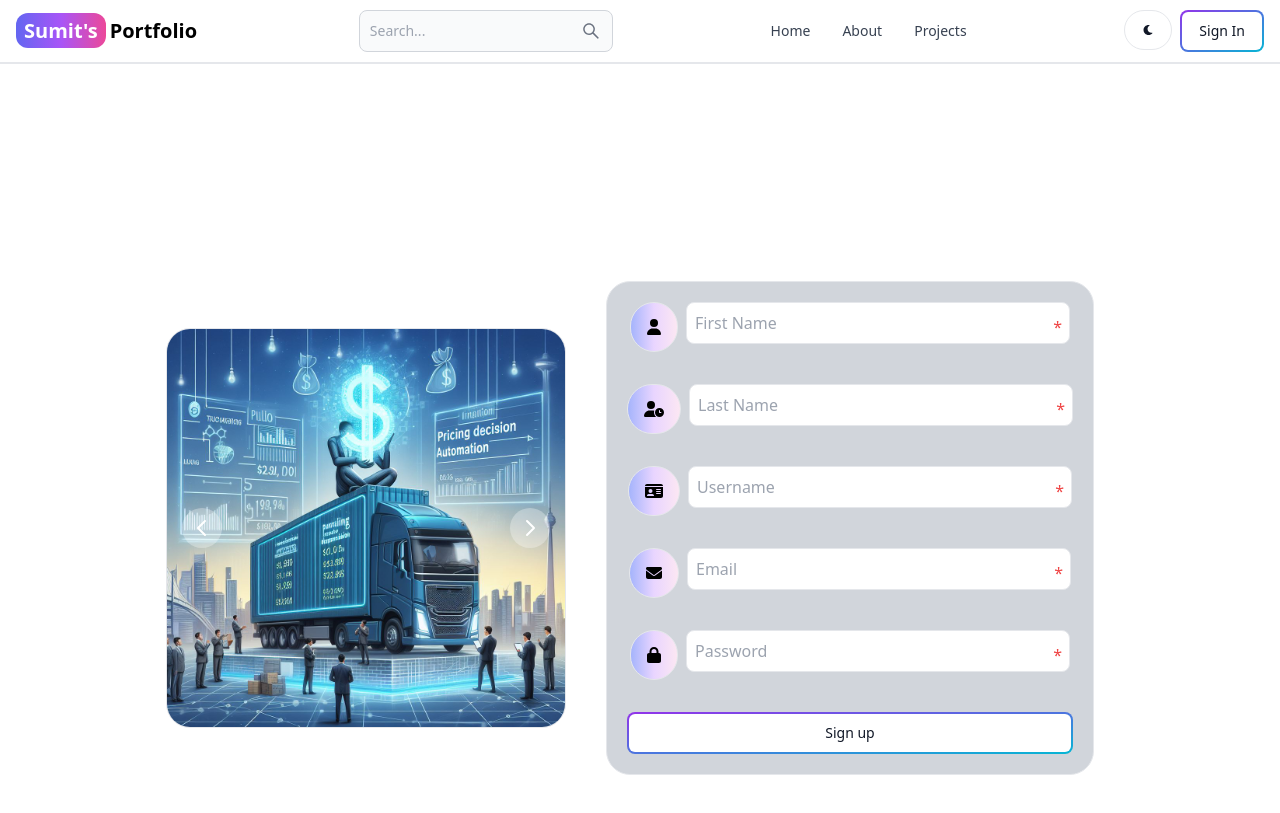
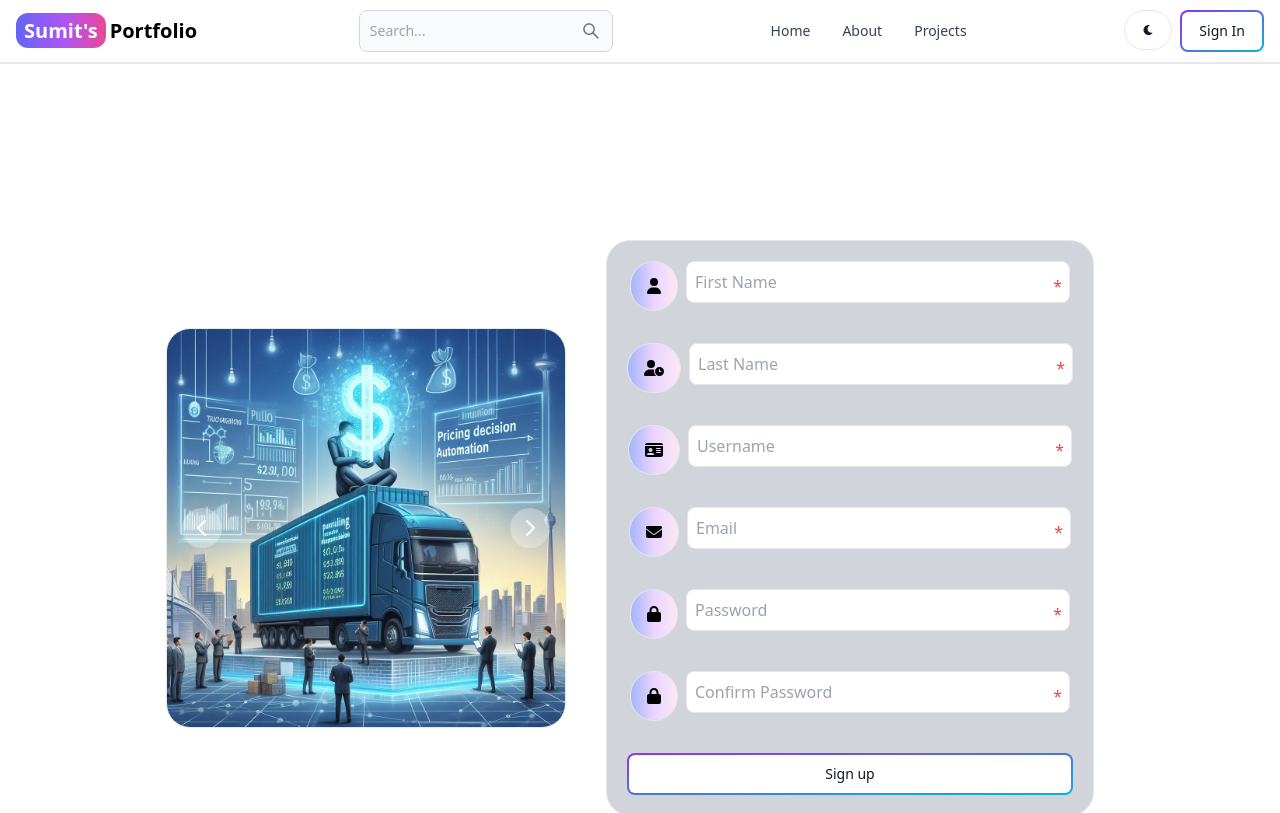
Before and after one commit to sumitsharnov/BlogBlog, a React (Vite) app in the folder client/: page /sign-up in a window 1280 px wide. Shown: the top 813 px of the page. Built offline with nearby package versions, Linux system fonts and the light colour scheme.

Commit message:
Signup page validations

```diff
--- a/client/src/pages/SignUp.jsx
+++ b/client/src/pages/SignUp.jsx
@@ -25,9 +25,10 @@ const SignUp = () => {
   const [formData, setFormData] = useState({
     firstName: "",
     lastName: "",
-    username: "", // New field for username
+    username: "",
     email: "",
     password: "",
+    confirmPassword: "", // New field for confirm password
   });
   const [errorMessage, setErrorMessage] = useState(null);
   const [signupSuccess, setsignupSuccess] = useState(null);
@@ -36,6 +37,7 @@ const SignUp = () => {
   const [isSubmitted, setIsSubmitted] = useState(false);
   const dispatch = useDispatch();
   const navigate = useNavigate();
+
   const handleChange = (e) => {
     const { id, value } = e.target;
     setFormData({
@@ -47,9 +49,29 @@ const SignUp = () => {
   const handleSubmit = useCallback(async () => {
     setKey((prev) => prev + 1);
     setIsSubmitted(true);
-    setLoading(true); // Set the loader to true here
+    setLoading(true);
     setsignupSuccess(null);
     setErrorMessage(null);
+    const emailPattern = /^\S+@\S+\.\S+$/;
+
+    if (formData.password !== formData.confirmPassword && formData.password!== "") {
+      setErrorMessage("Passwords do not match");
+      setLoading(false);
+      return;
+    }
+
+    if (formData.password.length <= 6 && formData.password !== "") {
+      setErrorMessage("Password length should be at least 6 characters");
+      setLoading(false);
+      return;
+    }
+
+    if (!emailPattern.test(formData.email) && formData.email!== "") {
+      setErrorMessage("Please enter a valid email address");
+      setLoading(false);
+      return;
+    }
+
     try {
       const res = await fetch("/api/auth/signup", {
         method: "POST",
@@ -60,7 +82,9 @@ const SignUp = () => {
       if (res.headers.get("content-type").includes("application/json")) {
         resMessage = await res.json();
       }
-      if (res.ok && resMessage !== "") {
+      if (!res.ok && resMessage !== "") {
+        setErrorMessage(resMessage.message);
+      } else if (res.ok && resMessage !== "") {
         dispatch(signUpSuccess());
         navigate("/sign-in?source=signup");
         setFormData({
@@ -69,28 +93,17 @@ const SignUp = () => {
           username: "",
           email: "",
           password: "",
+          confirmPassword: "", // Reset confirm password field
         });
-        setIsSubmitted(false);
-      } else if (!res.ok && resMessage !== "") {
-        await handleErrorReponse(resMessage.message);
       } else {
         throw new Error("Something went wrong, please try again!");
       }
+      setIsSubmitted(false);
     } catch (error) {
       setErrorMessage(error.message);
     }
-    setLoading(false); // Set the loader to false here
+    setLoading(false);
   }, [formData]);
-
-  const handleErrorReponse = async (errorMessage) => {
-    if (errorMessage.includes("E11000 duplicate key error collection")) {
-      setErrorMessage("User with this username or email already exists");
-    } else if (errorMessage.includes("All Fields are required")) {
-      setErrorMessage(errorMessage);
-    } else {
-      throw new Error("Something Went Wrong");
-    }
-  };
 
   const memoizedMessagesCentre = useMemo(
     () => (
@@ -161,8 +174,6 @@ const SignUp = () => {
           </div>
 
           <div className="flex sm:flex-row">
-            {" "}
-            {/* New field for username */}
             <FontAwesomeIcon
               icon={faIdCard}
               className="p-4 bg-gradient-to-r from-indigo-300 via-purple-200 to-pink-100  mr-2 border rounded-full"
@@ -178,7 +189,7 @@ const SignUp = () => {
             />
           </div>
 
-          <div className="flex flex-row $">
+          <div className="flex flex-row">
             <FontAwesomeIcon
               icon={faEnvelope}
               className="p-4 bg-gradient-to-r from-indigo-300 via-purple-200 to-pink-100  flex justify-center items-center mr-2 border rounded-full"
@@ -194,7 +205,7 @@ const SignUp = () => {
             />
           </div>
 
-          <div className="flex flex-row ">
+          <div className="flex flex-row">
             <FontAwesomeIcon
               icon={faLock}
               className="p-4 bg-gradient-to-r from-indigo-300 via-purple-200 to-pink-100  flex justify-center items-center mr-2 border rounded-full"
@@ -207,6 +218,24 @@ const SignUp = () => {
               required={true}
               placeholder="Password"
               isSubmitted={formData.password === "" ? isSubmitted : false}
+            />
+          </div>
+
+          <div className="flex flex-row">
+            <FontAwesomeIcon
+              icon={faLock}
+              className="p-4 bg-gradient-to-r from-indigo-300 via-purple-200 to-pink-100  flex justify-center items-center mr-2 border rounded-full"
+            />
+            <Input
+              id="confirmPassword"
+              type="password"
+              value={formData.confirmPassword}
+              onChange={handleChange}
+              required={true}
+              placeholder="Confirm Password"
+              isSubmitted={
+                formData.confirmPassword === "" ? isSubmitted : false
+              }
             />
           </div>
 
```
